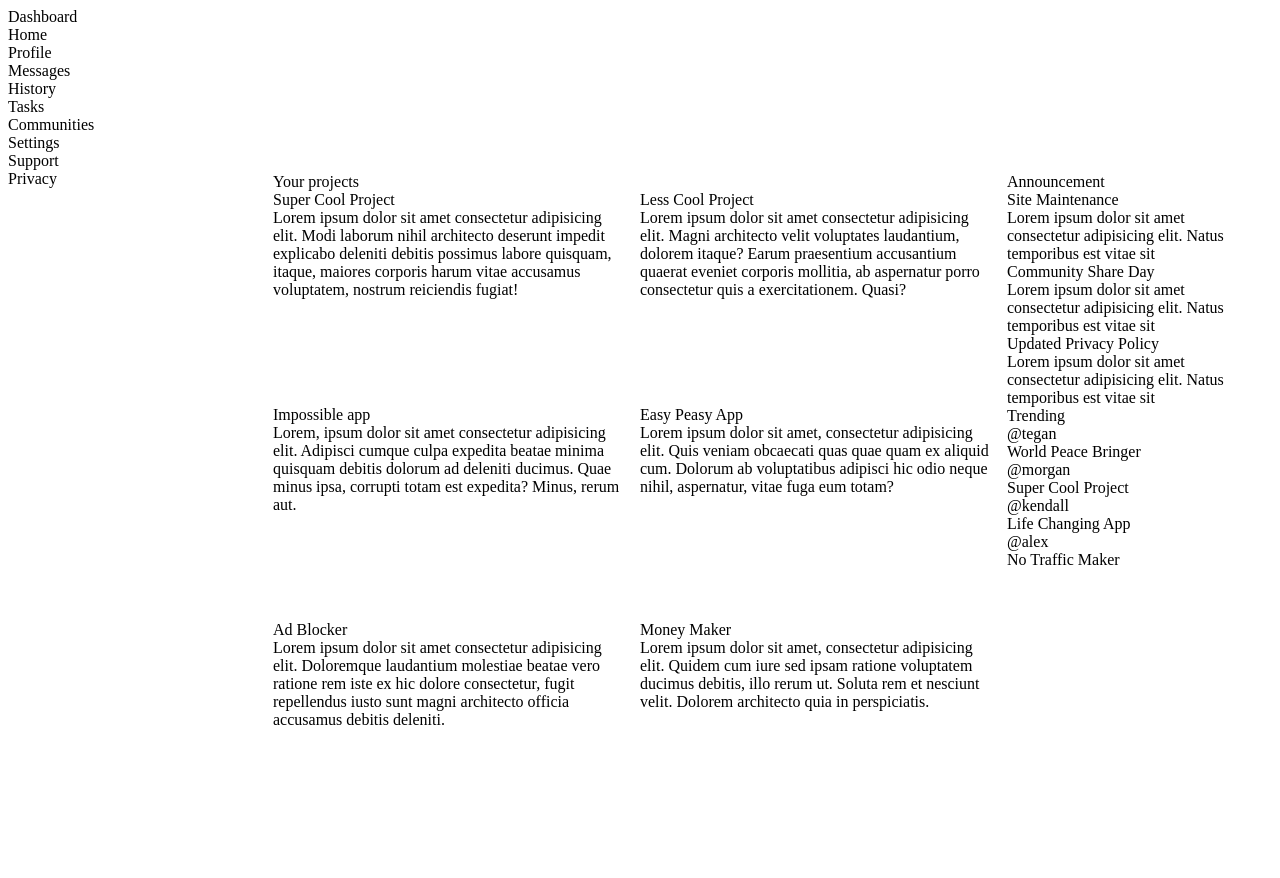
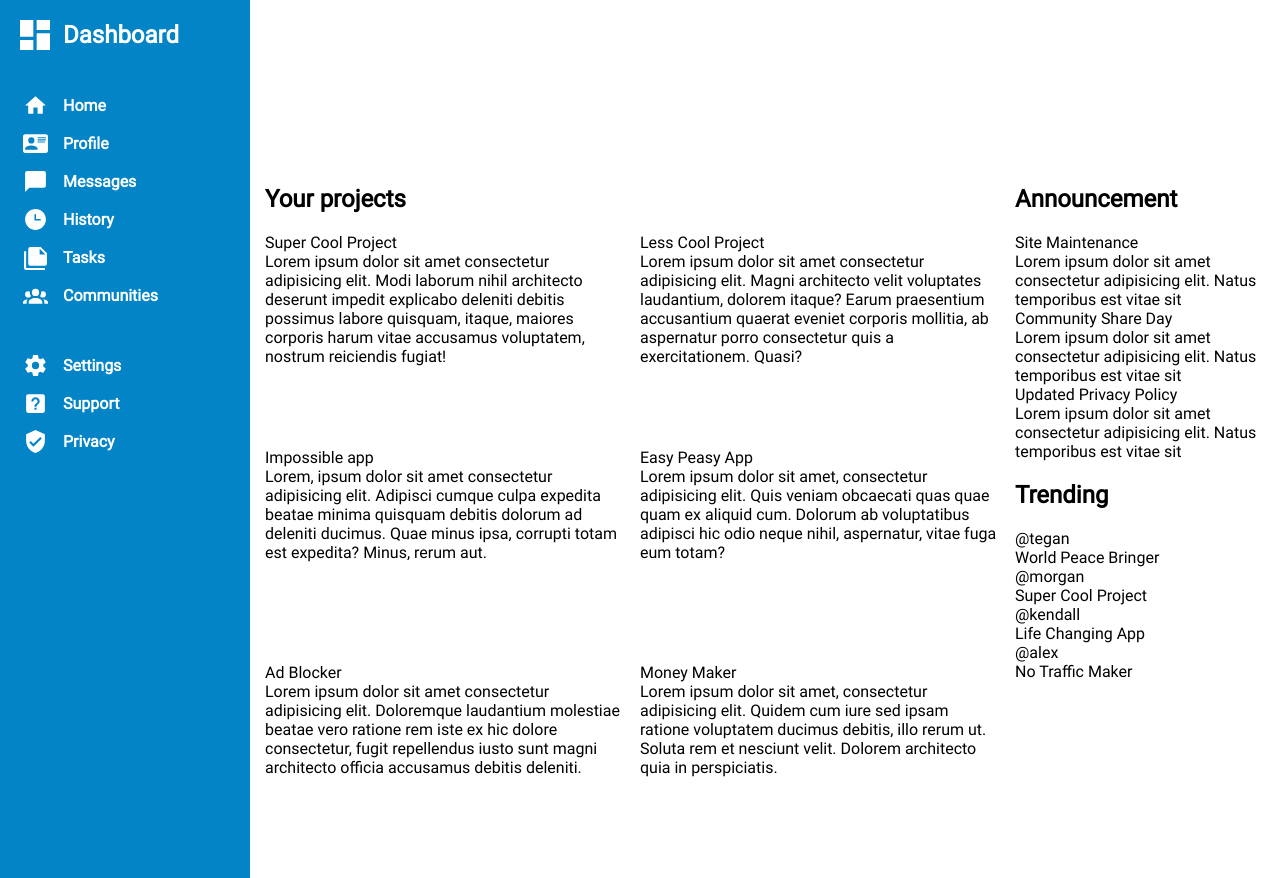
Before and after one commit to louis-esco/top-admin-dashboard, a plain HTML site: page index.html in a window 1280 px wide. Before the commit the page ends 844 px from the top, so only its background shows below. Drawn offline with Linux system fonts and the light colour scheme.

Commit message:
Layout for side nav and adds Roboto font

```diff
--- a/index.html
+++ b/index.html
@@ -12,24 +12,70 @@
     <div class="container">
         <nav>
             <div class="logo">
-                <div class="logo-icon"></div>
+                <svg xmlns="http://www.w3.org/2000/svg" viewBox="0 0 24 24">
+                    <title>view-dashboard</title>
+                    <path fill="#ffffff" d="M13,3V9H21V3M13,21H21V11H13M3,21H11V15H3M3,13H11V3H3V13Z" />
+                </svg>
                 <div class="logo-text">Dashboard</div>
             </div>
 
             <div class="nav-links1">
+                <svg xmlns="http://www.w3.org/2000/svg" width="25px" viewBox="0 0 24 24">
+                    <title>home</title>
+                    <path fill="#ffffff" d="M10,20V14H14V20H19V12H22L12,3L2,12H5V20H10Z" />
+                </svg>
                 <div>Home</div>
+                <svg xmlns="http://www.w3.org/2000/svg" width="25px" viewBox="0 0 24 24">
+                    <title>card-account-details</title>
+                    <path fill="#ffffff"
+                        d="M2,3H22C23.05,3 24,3.95 24,5V19C24,20.05 23.05,21 22,21H2C0.95,21 0,20.05 0,19V5C0,3.95 0.95,3 2,3M14,6V7H22V6H14M14,8V9H21.5L22,9V8H14M14,10V11H21V10H14M8,13.91C6,13.91 2,15 2,17V18H14V17C14,15 10,13.91 8,13.91M8,6A3,3 0 0,0 5,9A3,3 0 0,0 8,12A3,3 0 0,0 11,9A3,3 0 0,0 8,6Z" />
+                </svg>
                 <div>Profile</div>
+                <svg xmlns="http://www.w3.org/2000/svg" width="25px" viewBox="0 0 24 24">
+                    <title>message</title>
+                    <path fill="#ffffff" d="M20,2H4A2,2 0 0,0 2,4V22L6,18H20A2,2 0 0,0 22,16V4C22,2.89 21.1,2 20,2Z" />
+                </svg>
                 <div>Messages</div>
+                <svg xmlns="http://www.w3.org/2000/svg" width="25px" viewBox="0 0 24 24">
+                    <title>clock-time-three</title>
+                    <path fill="#ffffff"
+                        d="M12 2C6.5 2 2 6.5 2 12C2 17.5 6.5 22 12 22C17.5 22 22 17.5 22 12S17.5 2 12 2M17 13H11V7H12.5V11.5H17V13Z" />
+                </svg>
                 <div>History</div>
+                <svg xmlns="http://www.w3.org/2000/svg" width="25px" viewBox="0 0 24 24">
+                    <title>note-multiple</title>
+                    <path fill="#ffffff"
+                        d="M16,9H21.5L16,3.5V9M7,2H17L23,8V18A2,2 0 0,1 21,20H7C5.89,20 5,19.1 5,18V4A2,2 0 0,1 7,2M3,6V22H21V24H3A2,2 0 0,1 1,22V6H3Z" />
+                </svg>
                 <div>Tasks</div>
+                <svg xmlns="http://www.w3.org/2000/svg" width="25px" viewBox="0 0 24 24">
+                    <title>account-group</title>
+                    <path fill="#ffffff"
+                        d="M12,5.5A3.5,3.5 0 0,1 15.5,9A3.5,3.5 0 0,1 12,12.5A3.5,3.5 0 0,1 8.5,9A3.5,3.5 0 0,1 12,5.5M5,8C5.56,8 6.08,8.15 6.53,8.42C6.38,9.85 6.8,11.27 7.66,12.38C7.16,13.34 6.16,14 5,14A3,3 0 0,1 2,11A3,3 0 0,1 5,8M19,8A3,3 0 0,1 22,11A3,3 0 0,1 19,14C17.84,14 16.84,13.34 16.34,12.38C17.2,11.27 17.62,9.85 17.47,8.42C17.92,8.15 18.44,8 19,8M5.5,18.25C5.5,16.18 8.41,14.5 12,14.5C15.59,14.5 18.5,16.18 18.5,18.25V20H5.5V18.25M0,20V18.5C0,17.11 1.89,15.94 4.45,15.6C3.86,16.28 3.5,17.22 3.5,18.25V20H0M24,20H20.5V18.25C20.5,17.22 20.14,16.28 19.55,15.6C22.11,15.94 24,17.11 24,18.5V20Z" />
+                </svg>
                 <div>Communities</div>
+            </div>
+            <div class="nav-links2">
+                <svg xmlns="http://www.w3.org/2000/svg" width="25px" viewBox="0 0 24 24">
+                    <title>cog</title>
+                    <path fill="#ffffff"
+                        d="M12,15.5A3.5,3.5 0 0,1 8.5,12A3.5,3.5 0 0,1 12,8.5A3.5,3.5 0 0,1 15.5,12A3.5,3.5 0 0,1 12,15.5M19.43,12.97C19.47,12.65 19.5,12.33 19.5,12C19.5,11.67 19.47,11.34 19.43,11L21.54,9.37C21.73,9.22 21.78,8.95 21.66,8.73L19.66,5.27C19.54,5.05 19.27,4.96 19.05,5.05L16.56,6.05C16.04,5.66 15.5,5.32 14.87,5.07L14.5,2.42C14.46,2.18 14.25,2 14,2H10C9.75,2 9.54,2.18 9.5,2.42L9.13,5.07C8.5,5.32 7.96,5.66 7.44,6.05L4.95,5.05C4.73,4.96 4.46,5.05 4.34,5.27L2.34,8.73C2.21,8.95 2.27,9.22 2.46,9.37L4.57,11C4.53,11.34 4.5,11.67 4.5,12C4.5,12.33 4.53,12.65 4.57,12.97L2.46,14.63C2.27,14.78 2.21,15.05 2.34,15.27L4.34,18.73C4.46,18.95 4.73,19.03 4.95,18.95L7.44,17.94C7.96,18.34 8.5,18.68 9.13,18.93L9.5,21.58C9.54,21.82 9.75,22 10,22H14C14.25,22 14.46,21.82 14.5,21.58L14.87,18.93C15.5,18.67 16.04,18.34 16.56,17.94L19.05,18.95C19.27,19.03 19.54,18.95 19.66,18.73L21.66,15.27C21.78,15.05 21.73,14.78 21.54,14.63L19.43,12.97Z" />
+                </svg>
+                <div>Settings</div>
+                <svg xmlns="http://www.w3.org/2000/svg" width="25px" viewBox="0 0 24 24">
+                    <title>help-box</title>
+                    <path fill="#ffffff"
+                        d="M11,18H13V16H11V18M12,6A4,4 0 0,0 8,10H10A2,2 0 0,1 12,8A2,2 0 0,1 14,10C14,12 11,11.75 11,15H13C13,12.75 16,12.5 16,10A4,4 0 0,0 12,6M5,3H19A2,2 0 0,1 21,5V19A2,2 0 0,1 19,21H5A2,2 0 0,1 3,19V5A2,2 0 0,1 5,3Z" />
+                </svg>
+                <div>Support</div>
+                <svg xmlns="http://www.w3.org/2000/svg" width="25px" viewBox="0 0 24 24">
+                    <title>shield-check</title>
+                    <path fill="#ffffff"
+                        d="M10,17L6,13L7.41,11.59L10,14.17L16.59,7.58L18,9M12,1L3,5V11C3,16.55 6.84,21.74 12,23C17.16,21.74 21,16.55 21,11V5L12,1Z" />
+                </svg>
+                <div>Privacy</div>
+            </div>
 
-                <div class="nav-links2">
-                    <div>Settings</div>
-                    <div>Support</div>
-                    <div>Privacy</div>
-                </div>
-            </div>
         </nav>
 
         <header>
@@ -40,7 +86,7 @@
 
         <main>
             <div class="projects">
-                <div class="projects-title">Your projects</div>
+                <h2 class="projects-title">Your projects</h2>
                 <div class="projects-cards">
                     <div class="card">
                         <div class="card-title">Super Cool Project</div>
@@ -91,7 +137,7 @@
 
             <div class="sidebar">
                 <div class="announcements">
-                    <div class="announcements-header">Announcement</div>
+                    <h2 class="announcements-header">Announcement</h2>
                     <div class="announcements-list">
                         <div class="announcement">
                             <div class="announcement-title">Site Maintenance</div>
@@ -116,7 +162,7 @@
                 </div>
 
                 <div class="trending">
-                    <div class="trending-header">Trending</div>
+                    <h2 class="trending-header">Trending</h2>
                     <div class="trending-list">
                         <div class="trending-el">
                             <div class="trending-tag">@tegan</div>
--- a/styles.css
+++ b/styles.css
@@ -1,3 +1,13 @@
+@font-face {
+    font-family: Roboto;
+    src: url(./fonts/Roboto-Regular.ttf);
+}
+
+body {
+    margin: 0;
+    font-family: Roboto;
+}
+
 .container {
     display: grid;
     grid-template: 150px 1fr / 250px 1fr;
@@ -5,6 +15,31 @@
 
 nav {
     grid-row: 1/3;
+    background-color: #0284c7;
+    padding: 20px 15px;
+}
+
+.logo,
+.nav-links1,
+.nav-links2 {
+    display: grid;
+    grid-template-columns: 40px 1fr;
+    grid-auto-rows: 30px;
+    gap: 8px;
+    align-items: center;
+    margin-bottom: 40px;
+    color: white;
+    font-weight: 600;
+}
+
+.logo svg,
+.nav-links1 svg,
+.nav-links2 svg {
+    justify-self: center;
+}
+
+.logo {
+    font-size: 1.5rem;
 }
 
 main {
@@ -20,7 +55,3 @@ main {
     grid-auto-rows: 200px;
     gap: 15px;
 }
-
-svg {
-    color: white;
-}
```
Also changed, not shown: fonts/Roboto-Regular.ttf (added).
